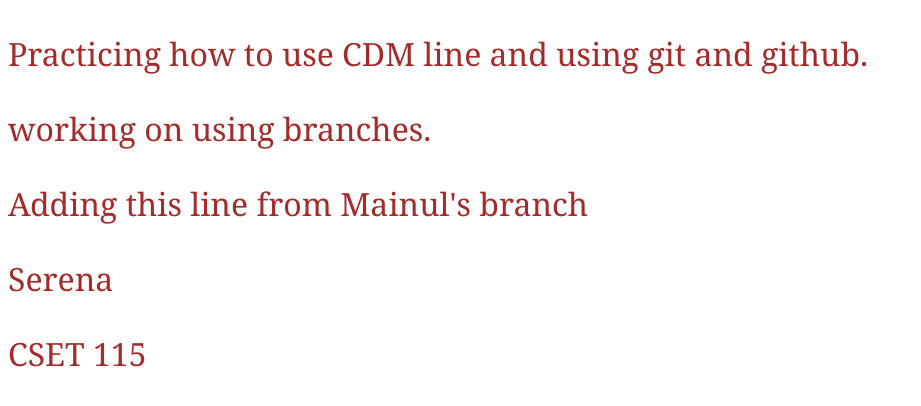
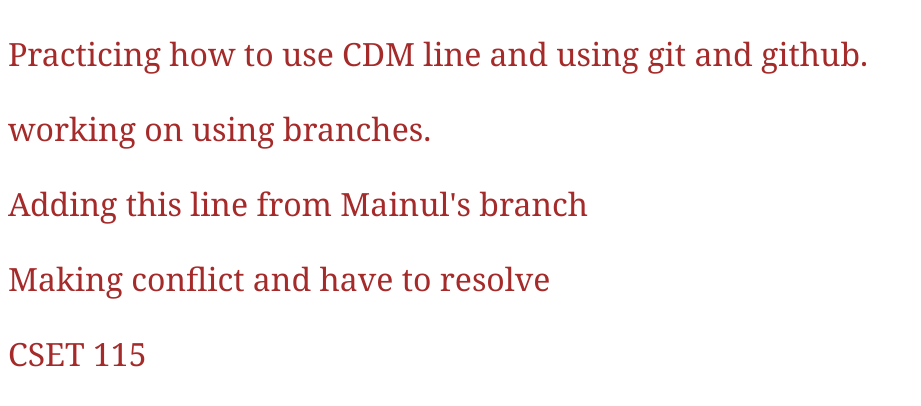
Before and after one commit to sasso-gonzalez/Project-5, a plain HTML site: page index.html in a window 1280 px wide. Shown: the whole page, without its empty margins (0-921 px from the left). Drawn offline with Linux system fonts and the light colour scheme.

Commit message:
making conflict and have to resolve

```diff
--- a/index.html
+++ b/index.html
@@ -10,7 +10,7 @@
     <p>Practicing how to use CDM line and using git and github.</p>
     <p>working on using branches.</p>
     <p>Adding this line from Mainul's branch</p>
-    <p>Serena<p>
+    <p>Making conflict and have to resolve<p>
     <p>CSET 115</p>
 
     <script src="home.js"></script>
```
